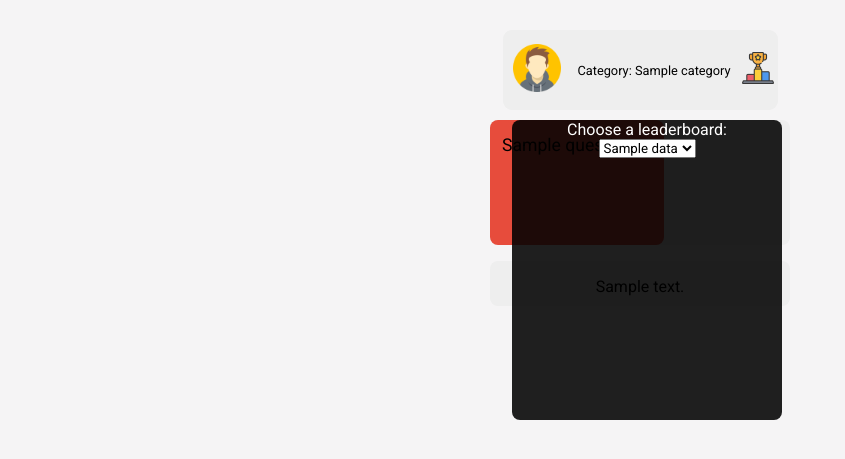
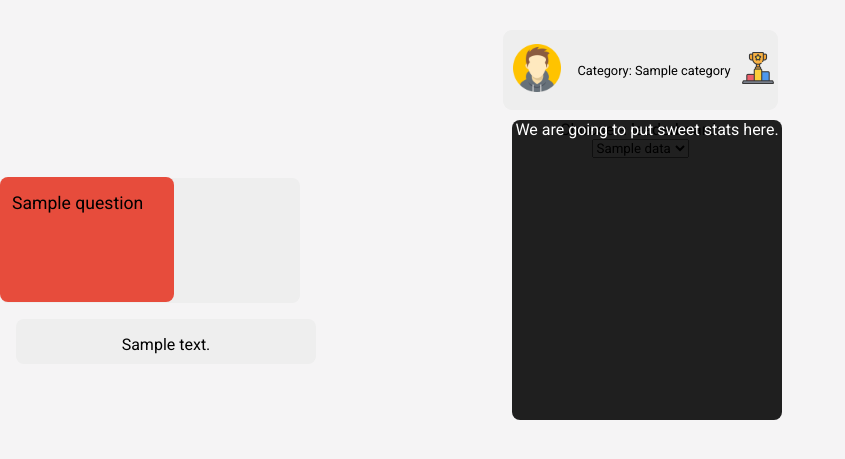
Before and after one commit to jermzblake/Trivia-Night, a Django app: template main_app/templates/game/question.html in a window 1280 px wide. Shown: the top 459 px of the page, without its empty margins (0-845 px from the left). Run offline with Django 3.2, Linux system fonts and the light colour scheme; the template is opened without the code that fills it: most values are stand-ins (such as "Sample title", 1, 10 or a date in 2020); data that the repository does not hold is empty.

Commit message:
fixed question ham

```diff
--- a/main_app/templates/game/question.html
+++ b/main_app/templates/game/question.html
@@ -24,15 +24,15 @@
     </div>
     <div class="ham-btn">
       <img id="ham" width="32px" src="{% static 'imgs/ham.png' %}" alt="" />
-      <div id="side-menu" class="">
-        <label for="leaderboard">Choose a leaderboard:</label>
-        <select name="leaderboards">
-          {% for data in leaderboards %}
-          <option value="{{data}}">{{data}}</option>
-          {% endfor %}
-        </select>
-      </div>
+      <div id="side-menu" class="">We are going to put sweet stats here.</div>
     </div>
+    </div>        <label for="leaderboard">Choose a leaderboard:</label>
+    <select name="leaderboards">
+      {% for data in leaderboards %}
+      <option value="{{data}}">{{data}}</option>
+      {% endfor %}
+    </select>
+  </div>
   </div>
   <div class="question-container">
     <div class="question-title">
```
